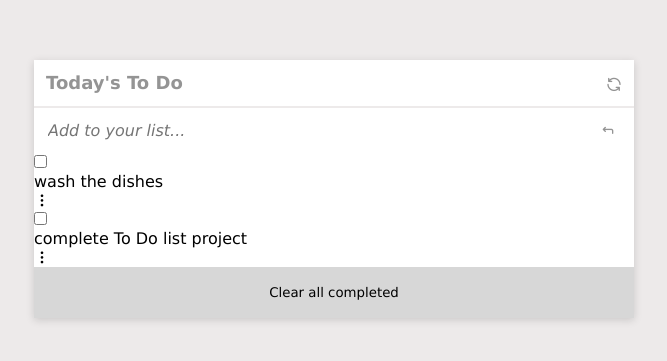
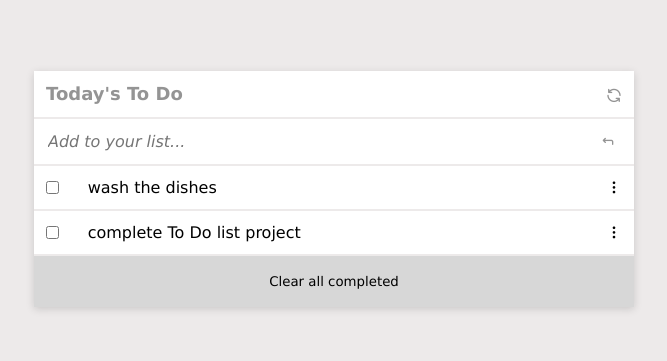
Before and after one commit to SaneMyburg/ToDo-List, a website built with webpack: page src/index.html in a window 1280 px wide. Shown: the part 211-572 px from the top of the page, without its empty margins (306-973 px from the left). Built offline with nearby package versions, Linux system fonts and the light colour scheme.

Commit message:
Add style in todos

```diff
--- a/src/index.js
+++ b/src/index.js
@@ -4,13 +4,13 @@ const todoArr = [
   {
     index: 1,
     description: 'wash the dishes',
-    completed: false
+    completed: false,
   },
   {
     index: 1,
     description: 'complete To Do list project',
-    completed: false
-  }
+    completed: false,
+  },
 ];
 
 const todoTask = document.querySelector('.to-do-task');
--- a/src/style.css
+++ b/src/style.css
@@ -86,3 +86,14 @@ main {
   background-color: rgb(215, 215, 215);
   padding: 3%;
 }
+
+.todo {
+  display: flex;
+  justify-content: space-between;
+  padding: 2%;
+  margin: 2px 0%;
+}
+
+.todo p {
+  width: 85%;
+}
```
